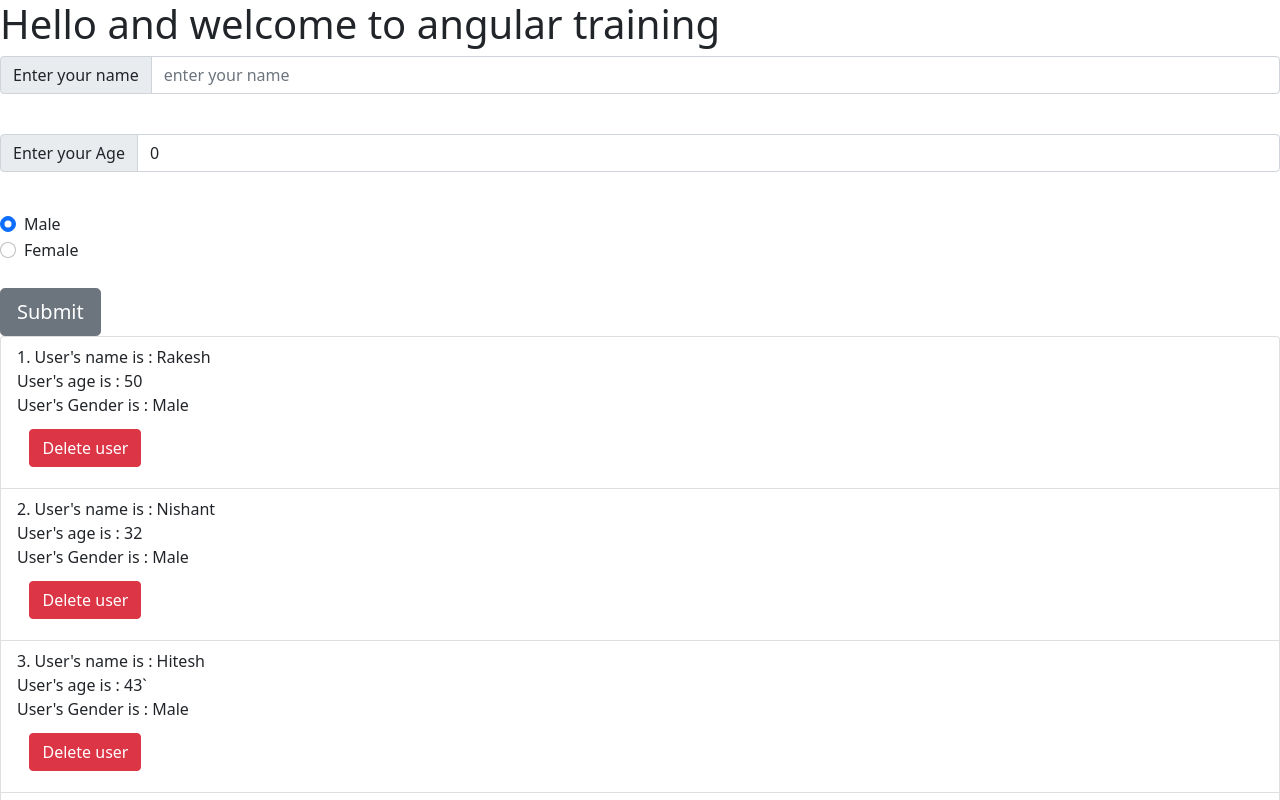
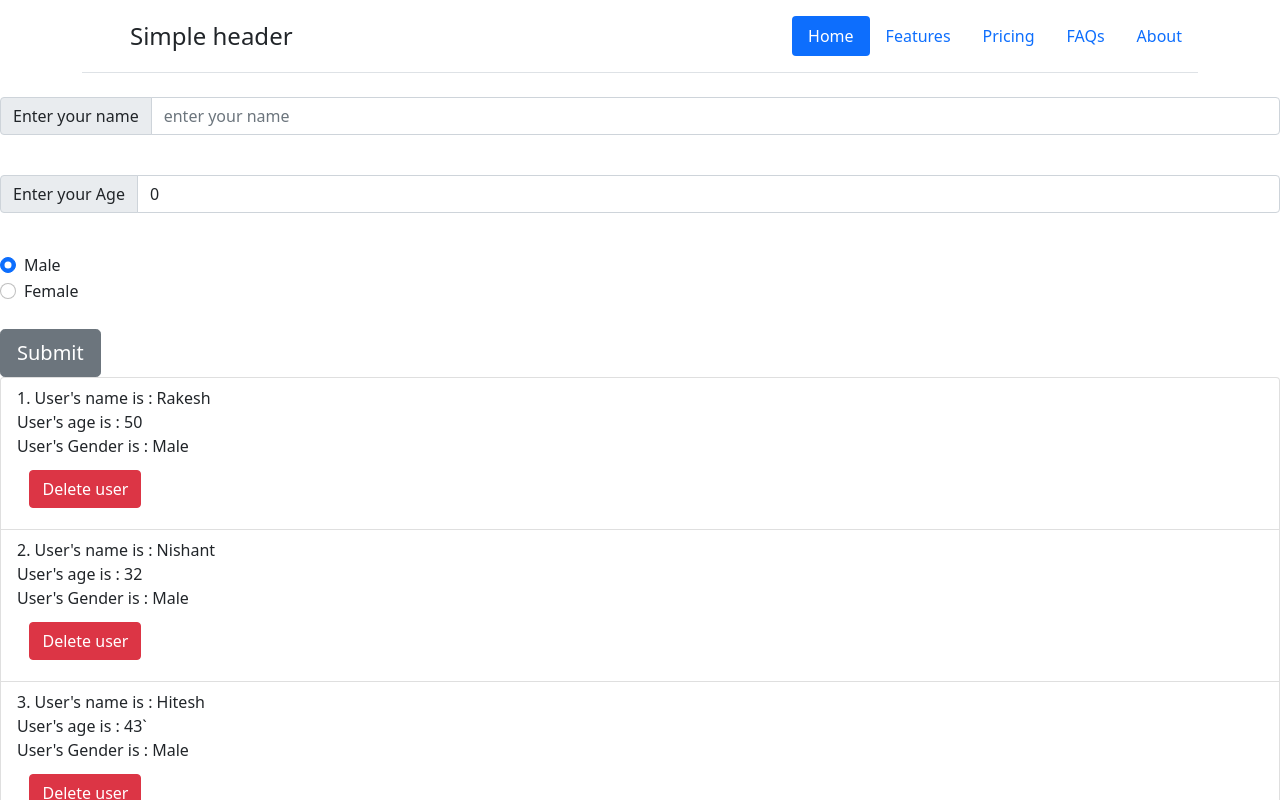
Before and after one commit to IIHT-Spring/learnAngular_5.0_14-06-22, an Angular app: page / in a window 1280 px wide. Shown: the top 800 px of the page. Built offline with nearby package versions, Linux system fonts and the light colour scheme; data requests are answered from the project's data file.

Commit message:
intregrated nav bar

```diff
--- /dev/null
+++ b/src/app/Components/navbar/navbar.component.html
@@ -0,0 +1,17 @@
+
+ <div class="container">
+    <header class="d-flex flex-wrap justify-content-center py-3 mb-4 border-bottom">
+      <a href="/" class="d-flex align-items-center mb-3 mb-md-0 me-md-auto text-dark text-decoration-none">
+        <svg class="bi me-2" width="40" height="32"><use xlink:href="#bootstrap"/></svg>
+        <span class="fs-4">Simple header</span>
+      </a>
+
+      <ul class="nav nav-pills">
+        <li class="nav-item"><a href="#" class="nav-link active" aria-current="page">Home</a></li>
+        <li class="nav-item"><a href="#" class="nav-link">Features</a></li>
+        <li class="nav-item"><a href="#" class="nav-link">Pricing</a></li>
+        <li class="nav-item"><a href="#" class="nav-link">FAQs</a></li>
+        <li class="nav-item"><a href="#" class="nav-link">About</a></li>
+      </ul>
+    </header>
+  </div>
--- /dev/null
+++ b/src/app/Components/navbar/navbar.component.ts
@@ -0,0 +1,15 @@
+import { Component, OnInit } from '@angular/core';
+
+@Component({
+  selector: 'app-navbar',
+  templateUrl: './navbar.component.html',
+  styleUrls: ['./navbar.component.css']
+})
+export class NavbarComponent implements OnInit {
+
+  constructor() { }
+
+  ngOnInit(): void {
+  }
+
+}
--- a/src/app/app.component.html
+++ b/src/app/app.component.html
@@ -1,4 +1,7 @@
-<h1>{{title}}</h1>
+
+<app-navbar>
+
+</app-navbar>
 <app-user></app-user>
 
 <!-- <h3>this training is conducted by </h3>
--- a/src/app/app.module.ts
+++ b/src/app/app.module.ts
@@ -4,12 +4,14 @@
 import { AppRoutingModule } from './app-routing.module';
 import { AppComponent } from './app.component';
 import { UserformComponent } from './components/userform/userform.component';
-import {HttpClientModule} from '@angular/common/http'
+import {HttpClientModule} from '@angular/common/http';
+import { NavbarComponent } from './components/navbar/navbar.component'
 
 @NgModule({
   declarations: [
     AppComponent,
-    UserformComponent
+    UserformComponent,
+    NavbarComponent
   ],
   imports: [
     BrowserModule,
```
Also changed, not shown: src/app/Components/navbar/navbar.component.css (added), 1 other file (tests, documents, lock files or other folders).
